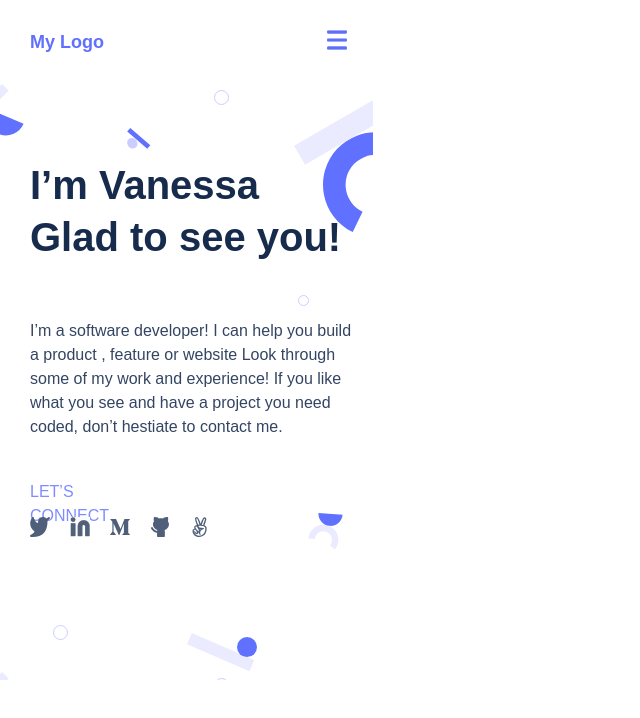
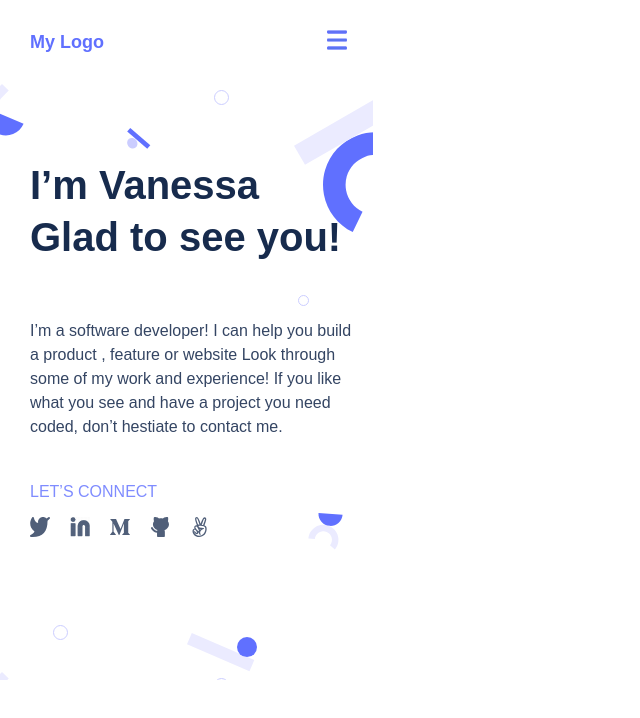
Before and after one commit to vvoo21/Portfolio, a website: page index.html in a window 1280 px wide. Shown: the whole page, without its empty margins (0-640 px from the left). Drawn offline with Linux system fonts and the light colour scheme; a web font is replaced by a local one.

Commit message:
Fix index.html file

```diff
--- a/index.html
+++ b/index.html
@@ -18,13 +18,23 @@
             <h1>I’m Vanessa Glad to see you!</h1>
             <p class="about-me">I’m a software developer! I can help you build a product , feature or website Look through some of my work and experience! If you like what you see and have a project you need coded, don’t hestiate to contact me.</p>
             <p class="social-text">LET’S CONNECT</p>
-            <div class="social-media">
-                <a href="#"><img src="img/twitter.svg" alt="twitter" width="20" height="20"></a>
-                <a href="#"><img src="img/linkedin.png" alt="linkedin" width="20" height="20"></a>
-                <a href="#"><img src="img/medium.svg" alt="medium" width="20" height="20"></a>
-                <a href="#"><img src="img/github.svg" alt="github" width="20" height="20"></a>
-                <a href="#"><img src="img/angel.svg" alt="angellist" width="20" height="20"></a>
-            </div>
+            <ul class="social-media">
+                <li>
+                    <a href="#"><img src="img/twitter.svg" alt="twitter" width="20" height="20"></a>
+                </li>
+                <li>
+                    <a href="#"><img src="img/linkedin.png" alt="linkedin" width="20" height="20"></a>
+                </li>
+                <li>
+                    <a href="#"><img src="img/medium.svg" alt="medium" width="20" height="20"></a>
+                </li>
+                <li>
+                    <a href="#"><img src="img/github.svg" alt="github" width="20" height="20"></a>
+                </li>
+                <li>
+                    <a href="#"><img src="img/angel.svg" alt="angellist" width="20" height="20"></a>
+                </li>
+            </ul>
         </div>
     </div>
 </body>
--- a/style.css
+++ b/style.css
@@ -56,7 +56,7 @@ h1 {
 .social-text {
   padding-top: 40px;
   margin: 30px;
-  width: 121px;
+  width: 150px;
   height: 24px;
   color: #7f8cff;
   font-size: 16px;
@@ -65,6 +65,7 @@ h1 {
 }
 
 .social-media {
+  list-style-type: none;
   padding-top: 7px;
   margin: 30px;
   display: flex;
```
